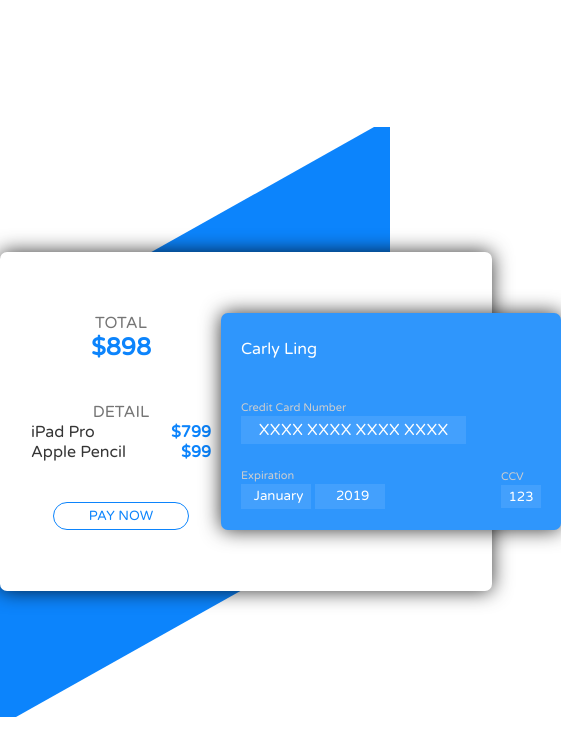
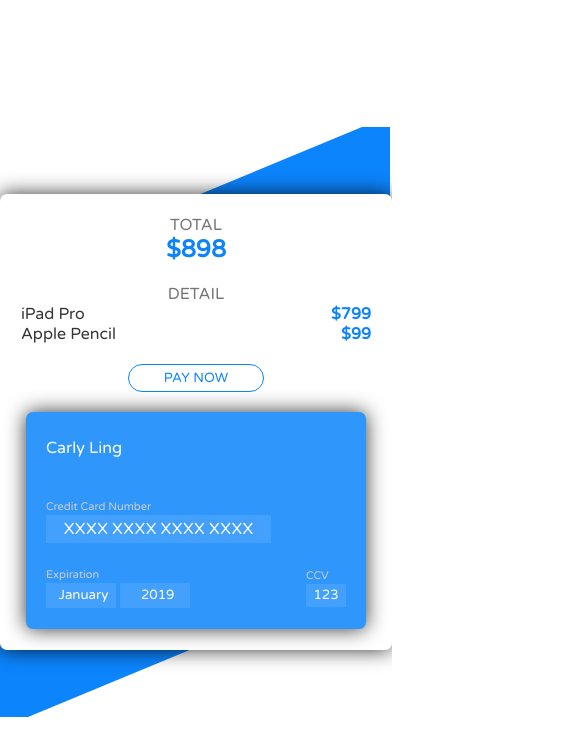
Before and after one commit to yarko9/Card-Form, a plain HTML site: page index.html in a window 390 px wide. Shown: the whole page, 561 px wide, since content can reach past the window. Drawn offline with Linux system fonts and the light colour scheme.

Commit message:
minor responsive fixes

```diff
--- a/sass/style.scss
+++ b/sass/style.scss
@@ -194,3 +194,33 @@
   bottom: 0;
   font-weight: 600;
 }
+
+@media (max-width: 645px) {
+  .payment__wrapper {
+    padding: 20px;
+  }
+  .payment__check {
+    padding-right: 0;
+  }
+  .payment__card {
+    position: static;
+    margin-left: auto;
+    margin-right: auto;
+  }
+  .payment__check-complete, .payment__check-items, .payment__check-complete, .payment__card {
+    margin-top: 20px;
+  }
+}
+@media (max-width: 490px) {
+  .payment__wrapper {
+    width: 350px;
+  }
+  .form__wrapper {
+    &::before {
+      border-width: 150px 93vw 0 0;
+    }
+    &::after {
+      border-width: 0 0 150px 93vw;
+    }
+  }
+}
```
Also changed, not shown: css/style.css, 1 other file.
